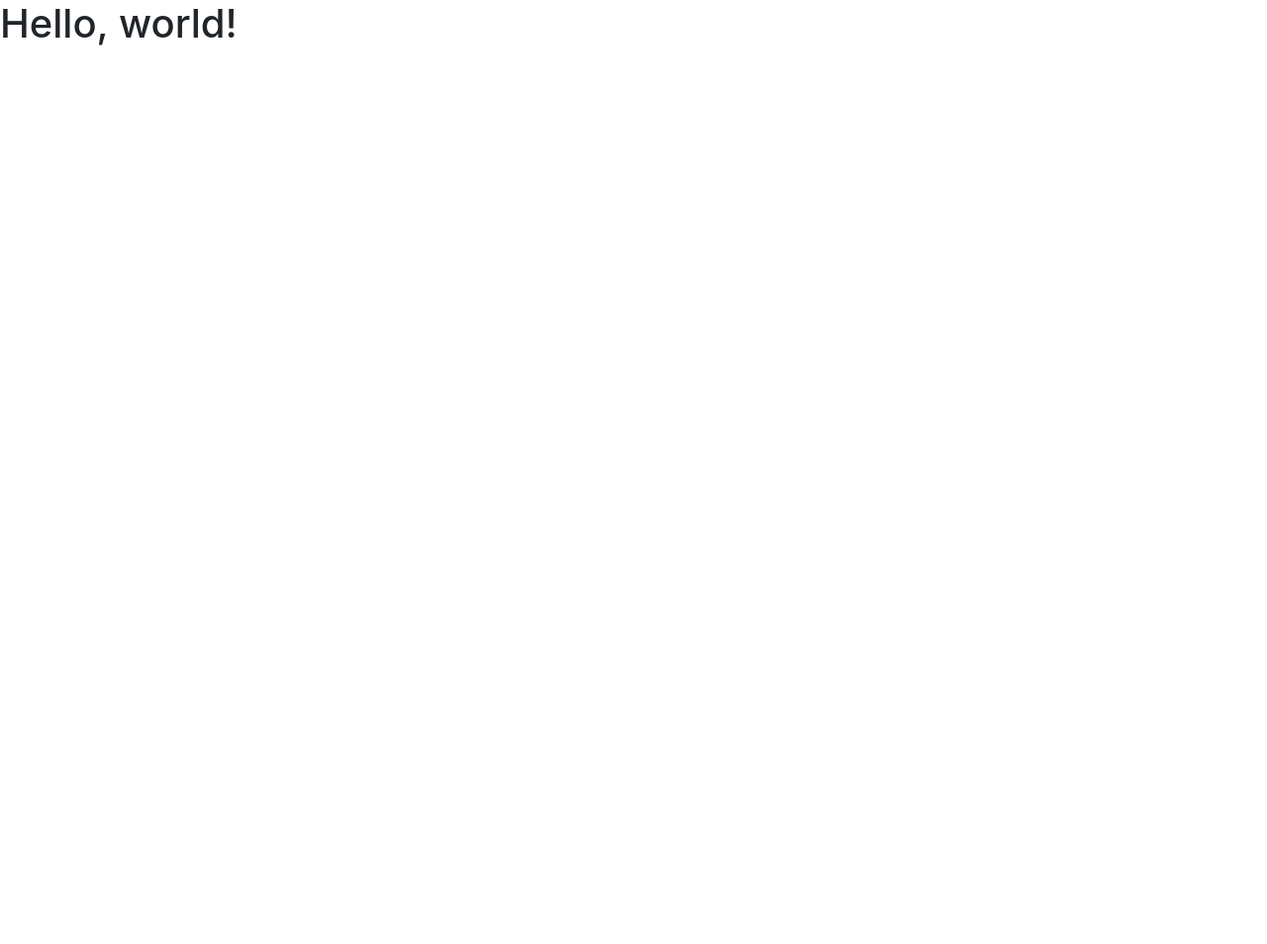
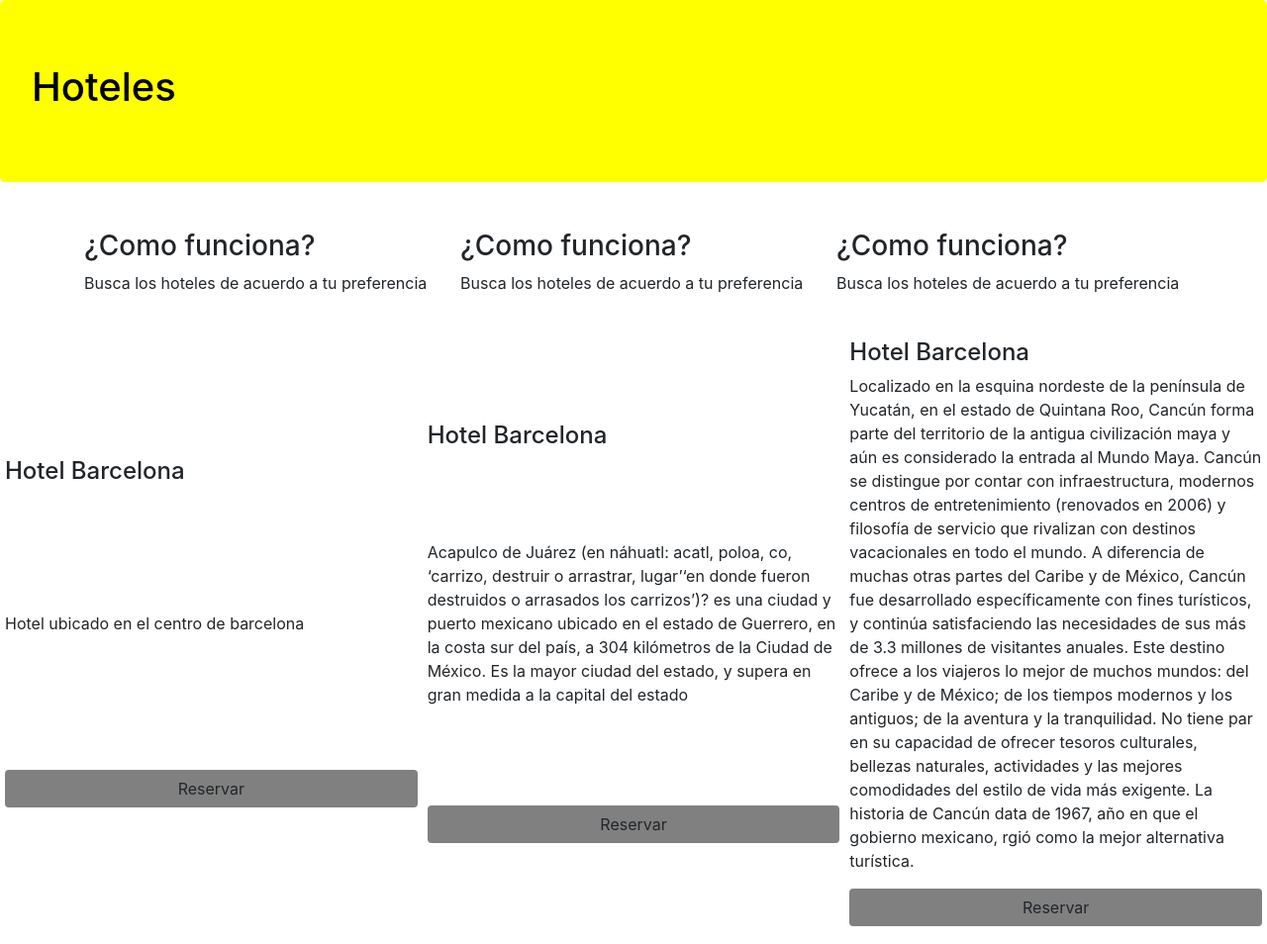
Before and after one commit to BrayanMartinez2020/GUIA-HOTELES, a website: page index.html in a window 1280 px wide. Shown: the whole page at 99% size. Before the commit the page ends 800 px from the top, so only its background shows below. Drawn offline with nearby package versions, Linux system fonts and the light colour scheme.

Commit message:
agregar footer y estilos

```diff
--- /dev/null
+++ b/css/main.css
@@ -0,0 +1,28 @@
+.jumbotron
+{
+    background-color: yellow;
+    color: black;
+}
+
+.btn
+{
+    background-color: gray;
+}
+
+.footer
+{
+    padding: 10px 10px 0 10px;
+    background-color: yellow;
+    margin-bottom: 0px;
+}
+
+.card-hotel
+{
+    flex: 1 150px;
+    padding: 2px 5px 2px 5px;
+    margin-top: 10px;
+}
+.btn-reserva
+{
+    width: 100%
+}
--- a/index.html
+++ b/index.html
@@ -1,5 +1,5 @@
 <!doctype html>
-<html lang="en">
+<html lang="es">
   <head>
     <!-- Required meta tags -->
     <meta charset="utf-8">
@@ -7,11 +7,74 @@
 
     <!-- Bootstrap CSS -->
     <link rel="stylesheet" href="node_modules/bootstrap/dist/css/bootstrap.min.css">
+    <link rel="stylesheet" href="css/main.css">
 
-    <title>Hello, world!</title>
+    <title>GUIA HOTELES</title>
   </head>
+
   <body>
-    <h1>Hello, world!</h1>
+      <div class="jumbotron">
+        <h1>Hoteles</h1>
+      </div>
+      <div class="container">
+            <div class="row">
+              <div class="col-sm-4">
+                  <p>
+                    <h3>¿Como funciona?</h3>
+                    <p>Busca los hoteles de acuerdo a tu preferencia</p>
+                  </p>
+              </div>
+              <div class="col-sm-4">
+                  <p>
+                    <h3>¿Como funciona?</h3>
+                    <p>Busca los hoteles de acuerdo a tu preferencia</p>
+                  </p>
+              </div>
+              <div class="col-sm-4">
+                  <p>
+                    <h3>¿Como funciona?</h3>
+                    <p>Busca los hoteles de acuerdo a tu preferencia</p>
+                  </p>
+              </div>
+            </div>
+      </div>
+
+      <div class="d-flex flex-wrap flex-row-reverse">
+            <div class="card-hotel d-flex flex-column justify-content-between">
+                <p>
+                    <h4>Hotel Barcelona</h4>
+                    <p>Localizado en la esquina nordeste de la península de Yucatán, en el estado de Quintana Roo,
+                        Cancún forma parte del territorio de la antigua civilización maya y aún es considerado la
+                        entrada al Mundo Maya. Cancún se distingue por contar con infraestructura, modernos centros
+                        de entretenimiento (renovados en 2006) y filosofía de servicio que rivalizan con destinos vacacionales
+                        en todo el mundo. A diferencia de muchas otras partes del Caribe y de México, Cancún fue desarrollado específicamente
+                        con fines turísticos, y continúa satisfaciendo las necesidades de sus más de 3.3 millones de visitantes anuales.
+                        Este destino ofrece a los viajeros lo mejor de muchos mundos: del Caribe y de México; de los tiempos modernos y los antiguos; de
+                        la aventura y la tranquilidad. No tiene par en su capacidad de ofrecer tesoros culturales, bellezas naturales, actividades y las
+                        mejores comodidades del estilo de vida más exigente. La historia de Cancún data de 1967, año en que el gobierno mexicano,
+                        rgió como la mejor alternativa turística.</p>
+                    <button class="btn">Reservar</button>
+                </p>
+            </div>
+            <div class="card-hotel d-flex flex-column justify-content-between">
+                <p>
+                    <h4>Hotel Barcelona</h4>
+                    <p>Acapulco de Juárez (en náhuatl: acatl, poloa, co, ‘carrizo, destruir o arrastrar, lugar’‘en donde
+                        fueron destruidos o arrasados los carrizos’)? es una ciudad y puerto mexicano ubicado en el estado
+                        de Guerrero, en la costa sur del país, a 304 kilómetros de la Ciudad de México. Es la mayor ciudad del estado,
+                        y supera en gran medida a la capital del estado</p>
+                    <button class="btn">Reservar</button>
+                </p>
+            </div>
+            <div class="card-hotel d-flex flex-column justify-content-between">
+                <p>
+                    <h4>Hotel Barcelona</h4>
+                    <p>Hotel ubicado en el centro de barcelona</p>
+                    <button class="btn">Reservar</button>
+                </p>
+            </div>
+      </div>
+
 
     <!-- Optional JavaScript; choose one of the two! -->
 
```
Also changed, not shown: nbproject/project.xml (added, +9 -0 lines), 2 other files.
